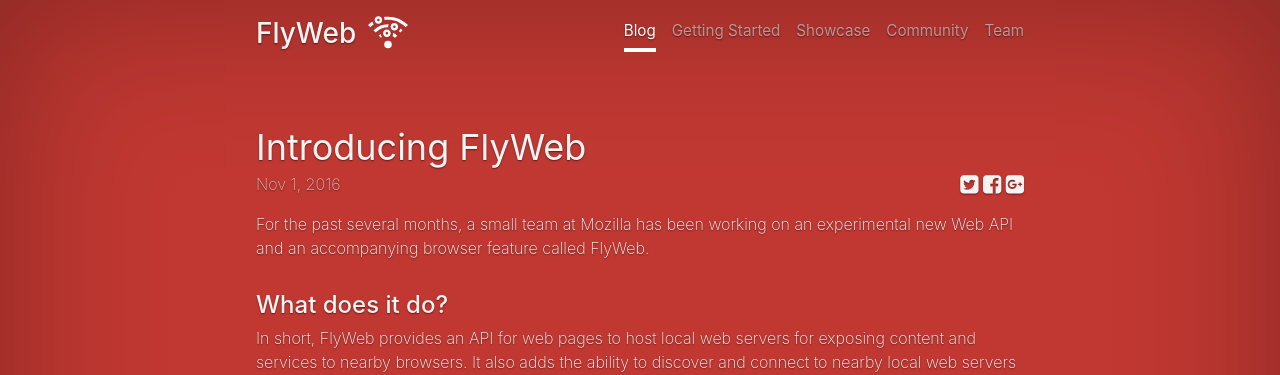
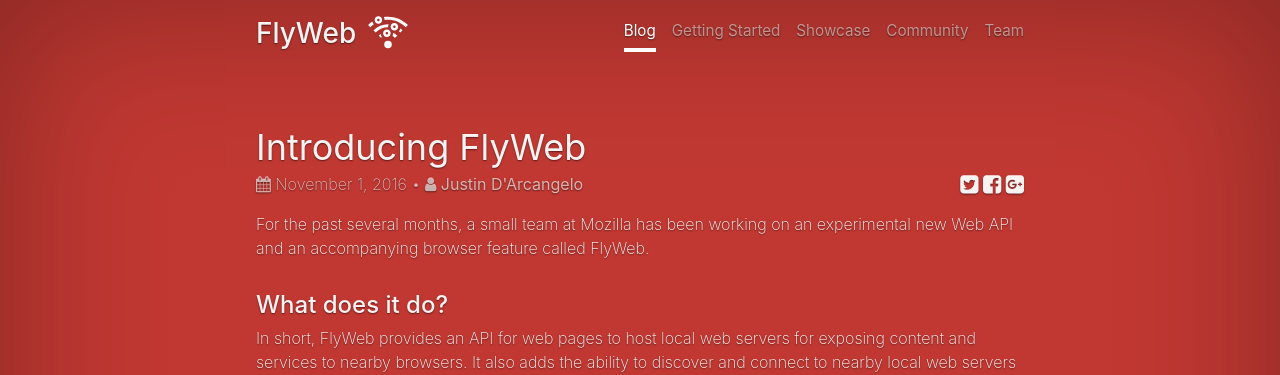
Before and after one commit to flyweb/flyweb.github.io, a Jekyll site: the page built from _posts/2016-11-01-introducing-flyweb.markdown, in a window 1280 px wide. Shown: the top 375 px of the page. Built offline with Jekyll 4.4.1, drawn with Linux system fonts in a browser that asks for light colours; nearby versions of some CDN libraries; a style sheet for code colours, icons or effects is not loaded.

Commit message:
Added '_data/authors.yml' dataset.

```diff
--- a/_layouts/post.html
+++ b/_layouts/post.html
@@ -1,6 +1,8 @@
 ---
 layout: posts
 ---
+
+{% assign author = site.data.authors[page.author] %}
 
 <article class="post" itemscope itemtype="http://schema.org/BlogPosting">
   <header class="post-header clearfix">
@@ -8,12 +10,14 @@
       <a href="{{ page.url | relative_url }}">{{ page.title | escape }}</a>
     </h1>
     <p class="post-meta text-muted float-xs-left">
+      <i class="fa fa-calendar"></i>
       <time datetime="{{ page.date | date_to_xmlschema }}" itemprop="datePublished">
-        {{ page.date | date: "%b %-d, %Y" }}
+        {{ page.date | date: "%B %-d, %Y" }}
       </time>
-      {% if page.author %}
-       • <span itemprop="author" itemscope itemtype="http://schema.org/Person">
-          <span itemprop="name">{{ page.author }}</span>
+      {% if author %}
+       • <i class="fa fa-user"></i>
+        <span itemprop="author" itemscope itemtype="http://schema.org/Person">
+          <a href="{{ author.twitter }}" target="_blank" itemprop="name">{{ author.name }}</span>
         </span>
       {% endif %}
     </p>
--- a/css/styles.css
+++ b/css/styles.css
@@ -25,12 +25,6 @@
 
 article {
   text-align: left;
-}
-
-article a,
-article a:focus,
-article a:hover {
-  font-weight: 400;
 }
 
 em {
@@ -307,16 +301,18 @@
  * Other overrides
  */
 
-#posts a {
-  font-weight: 500;
+.post-header a,
+.post-header a:focus,
+.post-header a:hover {
+  font-weight: normal;
 }
 
-#posts h1 {
+.post-title {
   font-size: 2.25rem;
   margin-bottom: .25rem;
 }
 
-#posts h1 > a {
+.post-title > a {
   font-size: 2.25rem;
   font-weight: 400;
   margin-bottom: .25rem;
```
Also changed, not shown: _data/authors.yml (added, +8 -0 lines), _includes/home/getting-started.html (+5 -5 lines), _posts/2016-11-01-introducing-flyweb.markdown (+4 -3 lines), posts.html (+2 -6 lines).
